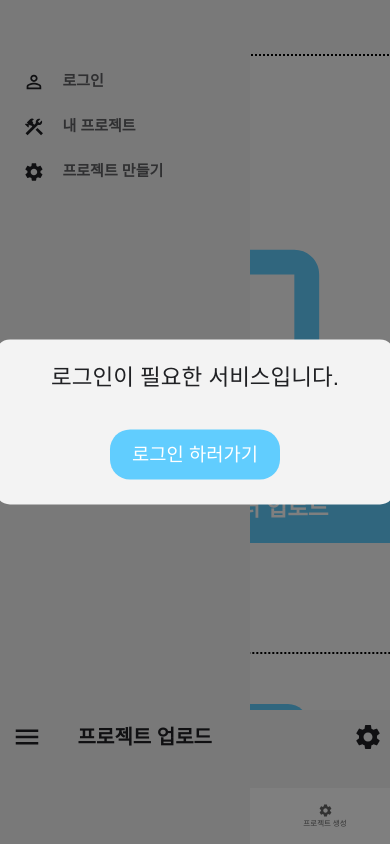
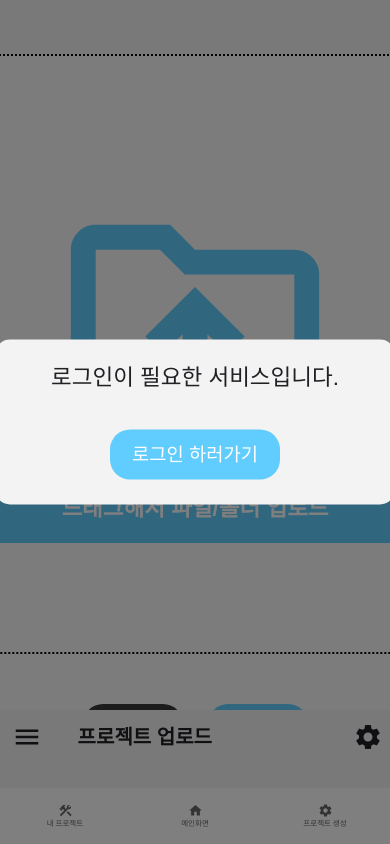
Before and after one commit to BSM-Deploy/BSM-Deploy-Frontend, a Next.js app: page /upload/1 in a window 390 px wide. Shown: the top 844 px of the page. Built offline with nearby package versions, Linux system fonts and the light colour scheme; no server answers; a web font is replaced by a local one.

Commit message:
FEAT :: 모바일 환경 사이드메뉴 추가

```diff
--- a/components/layout/header/Header.tsx
+++ b/components/layout/header/Header.tsx
@@ -10,9 +10,12 @@ import SettingModal from "@/components/modals/SettingModal";
 function Header({ title }: { title?: string }) {
   const [settingModal, setSettingModal] = useRecoilState(settingModalState);
   const [openSidebar, setOpenSidebar] = useRecoilState(openSidebarState);
+
   return (
     <>
-      <header className="z-50 dark:bg-leeBlack bg-lightBackground p-[5px] mobile:relative h-[54px] flex items-center gap-2 fixed top-0 w-full">
+      <header
+        className="z-50 dark:bg-leeBlack bg-lightBackground p-[5px] mobile:relative h-[54px] flex items-center gap-2 fixed top-0 w-full"
+      >
         <Link
           href="/"
           className="mobile:hidden gray-button text-[20px] font-bold h-full tracking-tight w-[144.48px]"
--- a/components/layout/layout.tsx
+++ b/components/layout/layout.tsx
@@ -1,22 +1,30 @@
 import React from "react";
 import Header from "./header/Header";
 import Sidebar from "./sidebar/Sidebar";
-import { useRecoilValue } from "recoil";
+import { useRecoilState, useRecoilValue } from "recoil";
 import { headerTitleState } from "@/store/atoms/layout/headerTitle";
 import { useMediaQuery } from "@mui/material";
 import Nav from "../etc/nav";
-
+import { openSidebarState } from "@/store/atoms/modals/openSideBar";
+import { useOnClickOutside } from "usehooks-ts";
 
 function Layout() {
+  const [openSidebar, setOpenSidebar] = useRecoilState(openSidebarState);
   const title = useRecoilValue(headerTitleState);
-  const matches = useMediaQuery("(max-width: 480px)")
+  const matches = useMediaQuery("(max-width: 480px)");
+
+  const ref = React.useRef(null);
+
+  useOnClickOutside(ref, () => {
+    setOpenSidebar(false);
+  });
 
   return (
-    <>
+    <div ref={ref}>
       <Header title={title} />
       <Sidebar />
-      {matches && <Nav/>}
-    </>
+      {matches && <Nav />}
+    </div>
   );
 }
 
--- a/components/layout/sidebar/Sidebar.tsx
+++ b/components/layout/sidebar/Sidebar.tsx
@@ -18,9 +18,10 @@ import { userIsLogin } from "@/store/atoms/user/user";
 import { openSidebarState } from "@/store/atoms/modals/openSideBar";
 
 function Sidebar() {
-  const openSidebar = useRecoilValue(openSidebarState)
-  const [login, setLogin] = useRecoilState(userIsLogin)
+  const openSidebar = useRecoilValue(openSidebarState);
+  const [login, setLogin] = useRecoilState(userIsLogin);
   const [mount, setMount] = useState(false);
+
   useEffect(() => {
     setMount(true);
     return () => setMount(false);
@@ -28,8 +29,8 @@ function Sidebar() {
   const userQuery = useQuery("user", () => getUserInfo(), {
     enabled: mount && localStorage.accessToken !== undefined,
     onSuccess: () => {
-      setLogin(true)
-    }
+      setLogin(true);
+    },
   });
   const [userDropdown, setUserDropdown] = useState(false);
   const [isView, setIsView] = useState(false);
@@ -42,8 +43,8 @@ function Sidebar() {
       window.location.href = "/";
     },
     onError: (err: AxiosError) => {
-      exceptionHandler(err.response?.data as ExceptionType)
-    }
+      exceptionHandler(err.response?.data as ExceptionType);
+    },
   });
 
   const toggleMenu = () => {
@@ -59,7 +60,11 @@ function Sidebar() {
   };
 
   return (
-    <aside className={` fixed top-[54px] z-30 w-[250px] inline-block h-full min-h-screen bg-lightBackground dark:bg-leeBlack p-[0.5rem]`}>
+    <aside
+      className={`mobile:translate-x-[-100%] fixed top-[54px] z-30 w-[250px] inline-block h-full min-h-screen bg-lightBackground dark:bg-leeBlack p-[0.5rem] ${
+        openSidebar && "!translate-x-[0%]"
+      } duration-300`}
+    >
       {userQuery.isSuccess ? (
         <>
           <div onClick={toggleMenu}>
```
